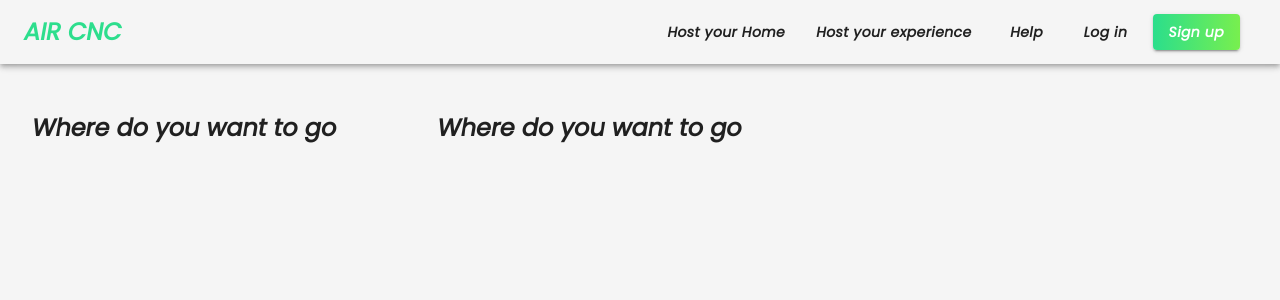
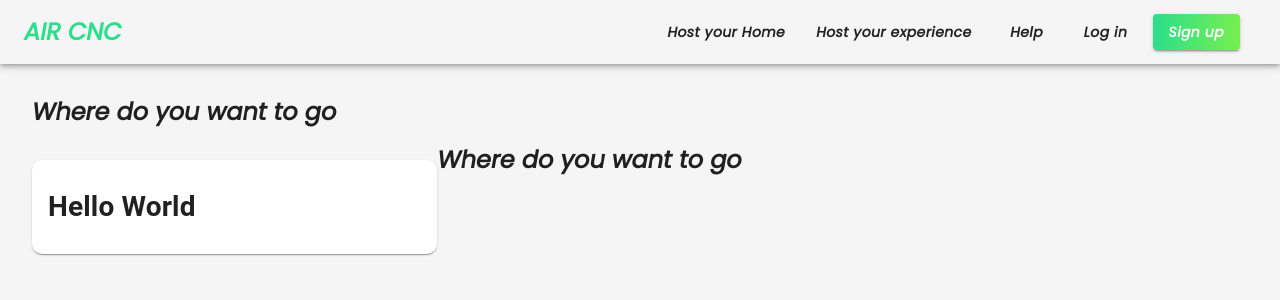
Before and after one commit to Shakib448/next-js-air-cnc, a Next.js app in the folder client/: page /home in a window 1280 px wide. Shown: the top 300 px of the page. Built offline with nearby package versions, Linux system fonts and the light colour scheme.

Commit message:
WIP on HomeForm

```diff
--- a/client/pages/home/index.js
+++ b/client/pages/home/index.js
@@ -1,4 +1,10 @@
-import { Container, Grid, makeStyles } from "@material-ui/core";
+import {
+  Box,
+  Container,
+  Grid,
+  makeStyles,
+  Typography,
+} from "@material-ui/core";
 import React from "react";
 import Layout from "../../src/Components/Layout/Layout";
 import clsx from "clsx";
@@ -23,6 +29,9 @@ const Home = () => {
       <Navigation />
       <Layout title="Welcome to AIR-CNC">
         <Container maxWidth="lg" className={clsx(classes.root)}>
+          <Typography variant="h5">
+            <Box fontWeight="fontWeightBold">Where do you want to go</Box>
+          </Typography>
           <Grid item container direction="row" className={clsx(classes.gird)}>
             <HomeForm />
             <HomeContent />
--- a/client/src/Components/Home/HomeForm.js
+++ b/client/src/Components/Home/HomeForm.js
@@ -1,11 +1,22 @@
-import { Box, Grid, Typography } from "@material-ui/core";
+import { Grid, makeStyles, Paper } from "@material-ui/core";
+import clsx from "clsx";
+
+const useStyles = makeStyles((theme) => ({
+  paper: {
+    padding: `${theme.spacing(1)}px ${theme.spacing(2)}px`,
+    width: "100%",
+    margin: `${theme.spacing(2)}px 0px`,
+    borderRadius: "10px",
+  },
+}));
 
 const HomeForm = () => {
+  const classes = useStyles();
   return (
     <Grid item container md={4} lg={4} sm={12}>
-      <Typography variant="h5">
-        <Box fontWeight="fontWeightBold">Where do you want to go</Box>
-      </Typography>
+      <Paper className={clsx(classes.paper)}>
+        <h1>Hello World</h1>
+      </Paper>
     </Grid>
   );
 };
```
